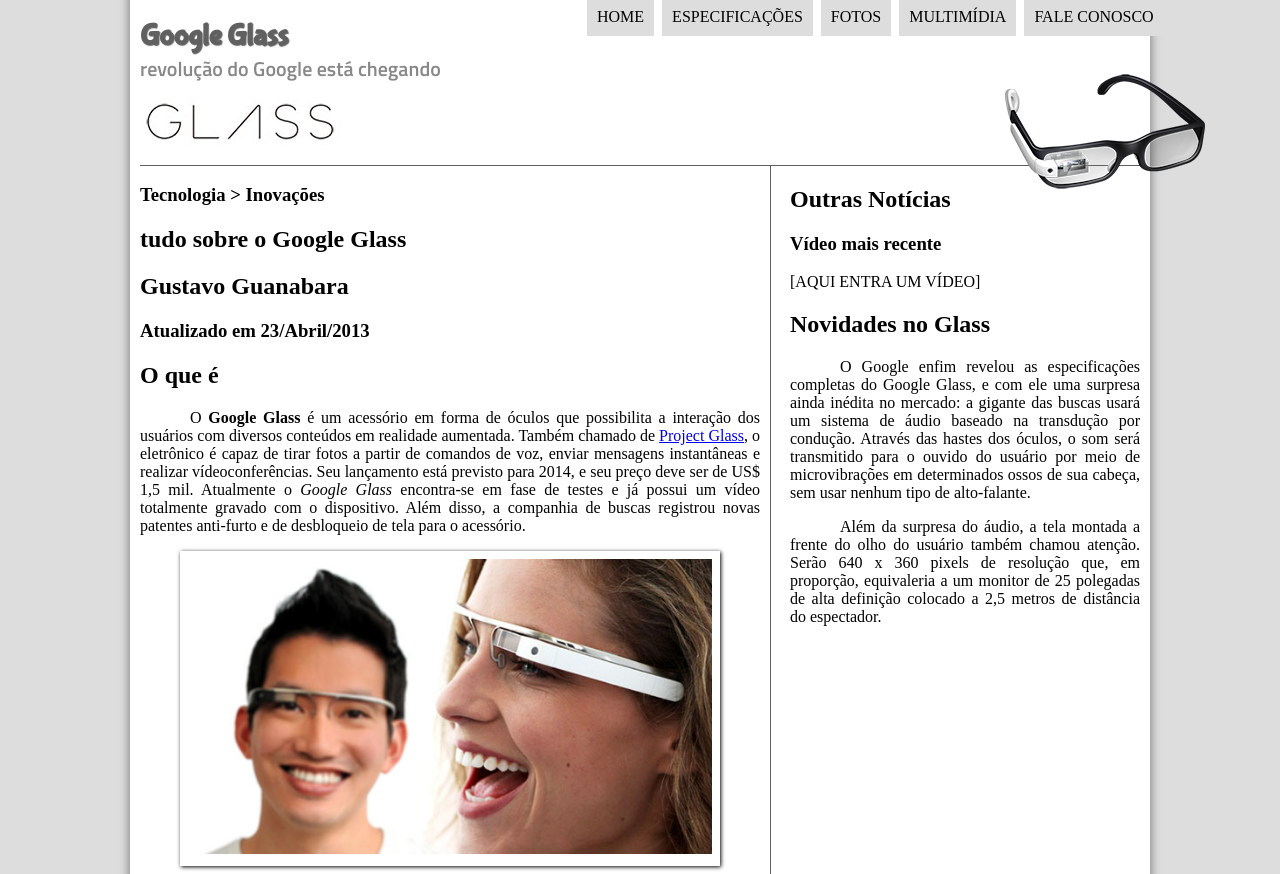
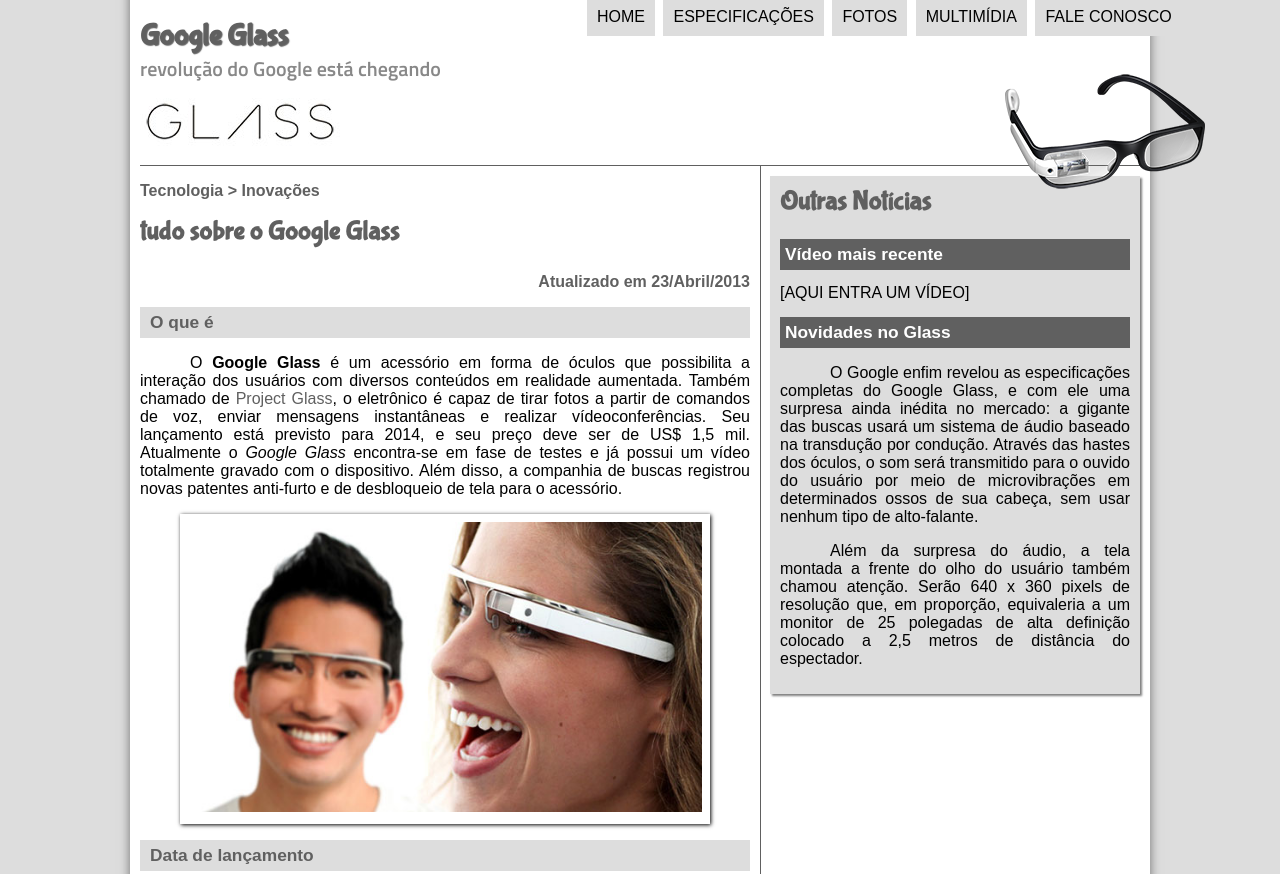
Before and after one commit to Rodrigo-Bortolon/Projeto-Glass, a plain HTML site: page projeto-glass-html5/index.html in a window 1280 px wide. Shown: the top 874 px of the page. Drawn offline with Linux system fonts and the light colour scheme.

Commit message:
Interface aside (lateral noticias)

```diff
--- a/projeto-glass-html5/_css/estilo.css
+++ b/projeto-glass-html5/_css/estilo.css
@@ -7,6 +7,9 @@
 
 body {
     background-color: #dddddd;
+    color: rgba(0,0,0,1);
+    font-family: Arial, sans-serif;
+
 }
 
 /* FORMATAÇÃO INTERFAce */
@@ -22,6 +25,15 @@
 p {
     text-align: justify;
     text-indent: 50px;
+}
+
+a {
+    color: #606060;
+    text-decoration: none;
+}
+
+a:hover {
+    text-decoration: underline;
 }
 
 /* FORMATAÇÃO DO CABEÇALHO */
@@ -128,16 +140,60 @@
 
 section#corpo {
     display: block;
-    width: 620px;
+    width: 610px;
     float: left;
     border-right: 1px solid #606060;
     padding-right: 10px;
+}
+
+article#noticia-principal h2 {
+    font-size: 13pt;
+    color: #606060;
+    background-color: #dddddd;
+    padding: 5px 0px 5px 10px;
+    margin: 10px 0px 10px 0px;
+
+}
+
+header#cabecalho-artigo h1 {
+    font-family: 'FonteLogo', sans-serif;
+    font-size: 20pt;
+    color: #606060;
+    margin-top: 0px;
+}
+.direita {
+    text-align: right;
+}
+
+header#cabecalho-artigo h3 {
+    font-size: 12pt;
+    color: #606060;
+
 }
 
 aside#lateral {
    display: block;
    width: 350px;
    float: right;
+   background-color: #dddddd;
+   padding: 10px;
+   margin-top: 10px;
+   box-shadow: 2px 2px 2px rgba(0,0,0,.5);
+}
+
+aside#lateral h1 {
+    font-family: 'FonteLogo', sans-serif;
+    font-size: 20pt;
+    color: #606060;
+    margin-top: 0px;
+
+}
+
+aside#lateral h2 {
+    background-color: #606060;
+    font-size: 13pt;
+    color: #ffffff;
+    padding: 5px;
 }
 
 footer#rodape {
--- a/projeto-glass-html5/index.html
+++ b/projeto-glass-html5/index.html
@@ -29,12 +29,14 @@
             </nav>
         </header>
     <section id="corpo">
+        <article id="noticia-principal">
+            <header id="cabecalho-artigo">
                 <hgroup>
                     <h3>Tecnologia > Inovações </h3>
                     <h1> tudo sobre o Google Glass </h1>
-                <h2> Gustavo Guanabara </h2>
-                <h3> Atualizado em 23/Abril/2013 </h3>
+                    <h3 class="direita"> Atualizado em 23/Abril/2013 </h3>
                 </hgroup>
+            </header>
 
             <h2> O que é </h2>
             <p> O <b>Google Glass</b> é um acessório em forma de óculos que possibilita a interação dos usuários com diversos conteúdos em realidade aumentada. Também chamado de <a href="https://www.google.com/glass/start/" target="_blank">Project Glass</a>, o eletrônico é capaz de tirar fotos a partir de comandos de voz, enviar mensagens instantâneas e realizar vídeo&shy;con&shy;ferên&shy;cias. Seu lançamento está previsto para 2014, e seu preço deve ser de US$ 1,5 mil. Atualmente o <em>Google Glass</em> encontra-se em fase de testes e já possui um vídeo totalmente gravado com o dispositivo. Além disso, a companhia de buscas registrou novas patentes anti-furto e de desbloqueio de tela para o acessório.</p>
@@ -69,11 +71,12 @@
             <p>O vídeo de divulgação do Google mostra que você pode se transformar em uma espécie de “super-&shy;humano”, já que o aparelho pode indicar a quantos metros você está de seu destino, se o metrô está aberto ou fechado, mostrar o clima, agenda e até mesmo permitir que você marque encontros apenas com comandos de voz.</p>
 
             [AQUI ENTRA UM VÍDEO]
+        </article>
     </section>
 
     <aside id="lateral">
-        <h2>Outras Notícias</h2>
-        <h3> Vídeo mais recente</h3>
+        <h1>Outras Notícias</h1>
+        <h2> Vídeo mais recente</h2>
 
         [AQUI ENTRA UM VÍDEO]
 
```
Lines whose indentation alone changed are shown as unchanged.
